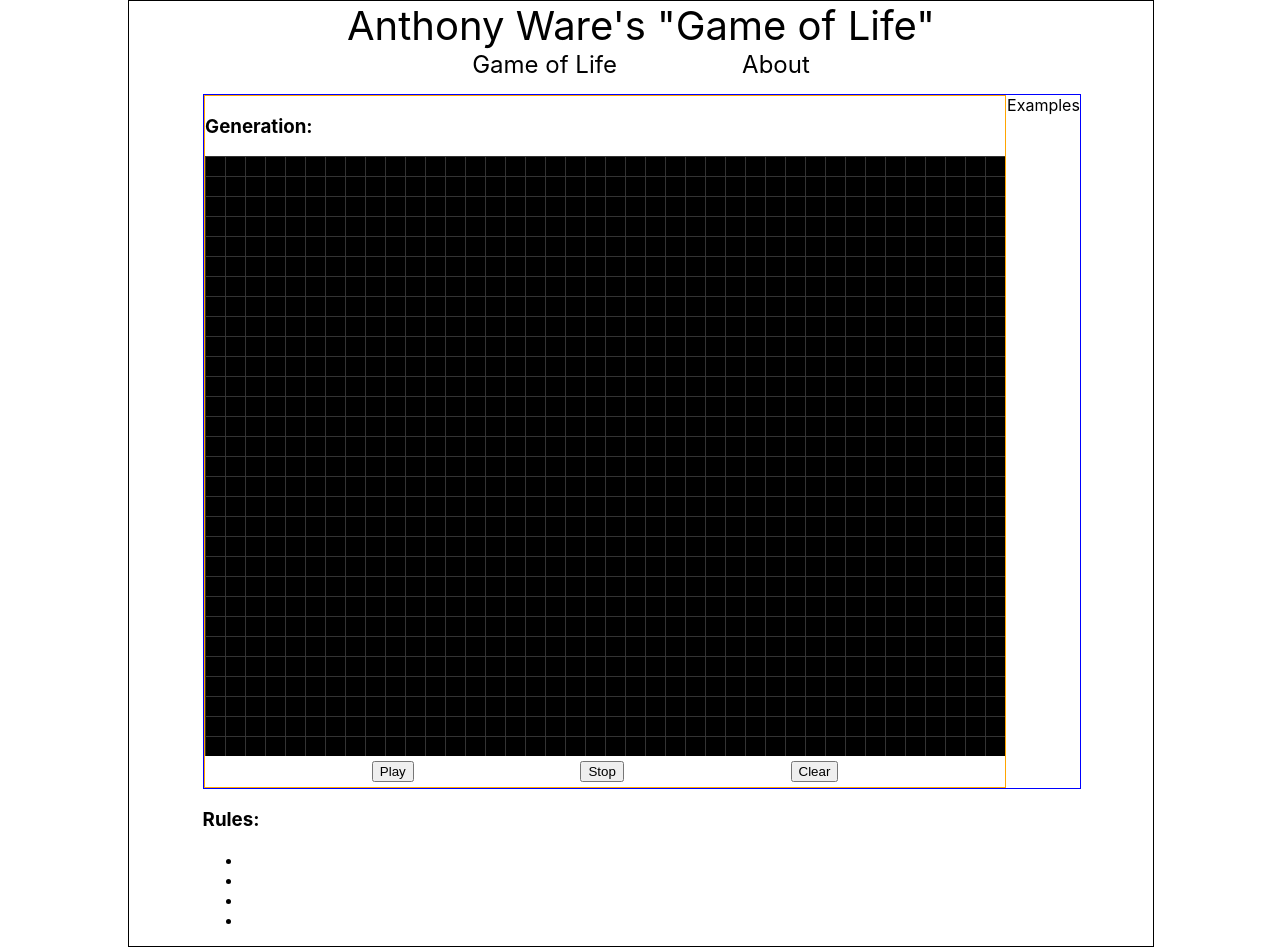
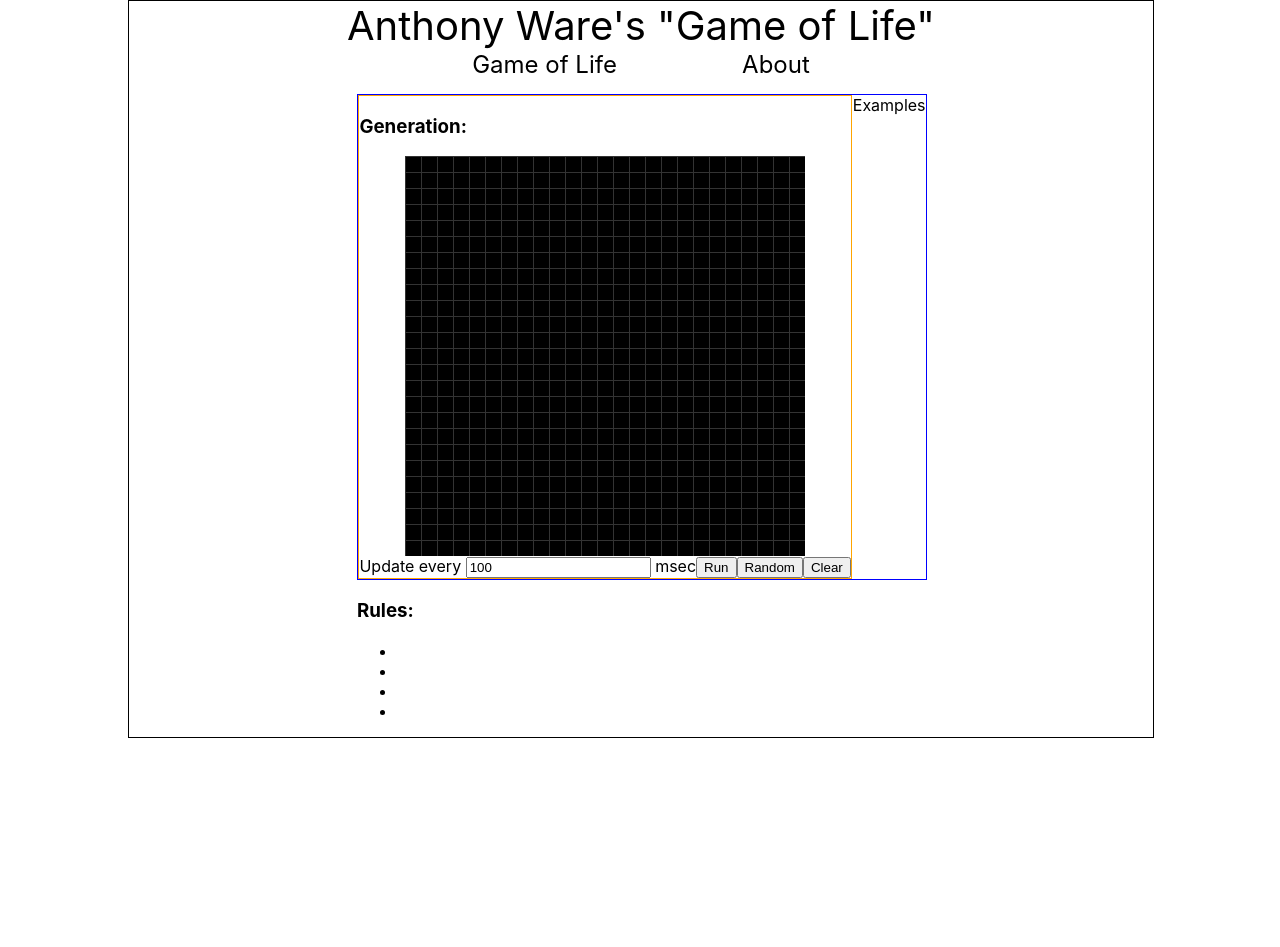
Before and after one commit to aware91/Game-of-Life, a React (Create React App) app: page / in a window 1280 px wide. After the commit the page ends 800 px from the top, so only its background shows below. Built offline with nearby package versions, Linux system fonts and the light colour scheme.

Commit message:
worked on game

```diff
--- a/src/GofL/GofL.css
+++ b/src/GofL/GofL.css
@@ -8,3 +8,5 @@
     background-color: #000;
     background-image: linear-gradient(#333 1px, transparent 1px), linear-gradient(90deg, #333 1px, transparent 1px);
 }
+
+.Cell {  background: #ccc;  position: absolute;}
--- a/src/GofL/GofL.js
+++ b/src/GofL/GofL.js
@@ -1,17 +1,198 @@
 import React from 'react';
 import './GofL.css';
 
-const CELL_SIZE = 20;
-const WIDTH = 800;
-const HEIGHT = 600;
+const CELL_SIZE = 16;
+const WIDTH = 400;
+const HEIGHT = 400;
 
-function GofLBody() {
-    return (
-        <div>
-            <div className="Board" style={{ width: WIDTH, height: HEIGHT,  backgroundSize: `${CELL_SIZE}px ${CELL_SIZE}px` }}>
+class Cell extends React.Component {
+    render() {
+        const { x, y } = this.props;
+        return (
+        <div className="Cell" style={{
+            left: `${CELL_SIZE * x + 1}px`,
+            top: `${CELL_SIZE * y + 1}px`,
+            width: `${CELL_SIZE - 1}px`,
+            height: `${CELL_SIZE - 1}px`,
+        }} />
+    );
+}}
+
+
+class GofLBody extends React.Component {
+    constructor() {
+        super();
+        this.rows = HEIGHT / CELL_SIZE;
+        this.cols = WIDTH / CELL_SIZE;
+
+        this.board = this.makeEmptyBoard();
+    }
+
+    state = {
+        cells: [],
+        isRunning: false,
+        interval: 100,
+    }
+
+    makeEmptyBoard() {
+        let board = [];
+        for (let y = 0; y < this.rows; y++) {
+            board[y] = [];
+            for (let x = 0; x < this.cols; x++) {
+                board[y][x] = false;
+            }
+        }
+
+        return board;
+    }
+
+    getElementOffset() {
+        const rect = this.boardRef.getBoundingClientRect();
+        const doc = document.documentElement;
+
+        return {
+            x: (rect.left + window.pageXOffset) - doc.clientLeft,
+            y: (rect.top + window.pageYOffset) - doc.clientTop,
+        };
+    }
+
+    makeCells() {
+        let cells = [];
+        for (let y = 0; y < this.rows; y++) {
+            for (let x = 0; x < this.cols; x++) {
+                if (this.board[y][x]) {
+                    cells.push({ x, y });
+                }
+            }
+        }
+
+        return cells;
+    }
+
+    handleClick = (event) => {
+
+        const elemOffset = this.getElementOffset();
+        const offsetX = event.clientX - elemOffset.x;
+        const offsetY = event.clientY - elemOffset.y;
+
+        const x = Math.floor(offsetX / CELL_SIZE);
+        const y = Math.floor(offsetY / CELL_SIZE);
+
+        if (x >= 0 && x <= this.cols && y >= 0 && y <= this.rows) {
+            this.board[y][x] = !this.board[y][x];
+        }
+
+        this.setState({ cells: this.makeCells() });
+    }
+
+    runGame = () => {
+        this.setState({ isRunning: true });
+        this.runIteration();
+    }
+
+    stopGame = () => {
+        this.setState({ isRunning: false });
+        if (this.timeoutHandler) {
+            window.clearTimeout(this.timeoutHandler);
+            this.timeoutHandler = null;
+        }
+    }
+
+    runIteration() {
+        let newBoard = this.makeEmptyBoard();
+
+        for (let y = 0; y < this.rows; y++) {
+            for (let x = 0; x < this.cols; x++) {
+                let neighbors = this.calculateNeighbors(this.board, x, y);
+                if (this.board[y][x]) {
+                    if (neighbors === 2 || neighbors === 3) {
+                        newBoard[y][x] = true;
+                    } else {
+                        newBoard[y][x] = false;
+                    }
+                } else {
+                    if (!this.board[y][x] && neighbors === 3) {
+                        newBoard[y][x] = true;
+                    }
+                }
+            }
+        }
+
+        this.board = newBoard;
+        this.setState({ cells: this.makeCells() });
+
+        this.timeoutHandler = window.setTimeout(() => {
+            this.runIteration();
+        }, this.state.interval);
+    }
+
+    /**
+     * Calculate the number of neighbors at point (x, y)
+     * @param {Array} board
+     * @param {int} x
+     * @param {int} y
+     */
+    calculateNeighbors(board, x, y) {
+        let neighbors = 0;
+        const dirs = [[-1, -1], [-1, 0], [-1, 1], [0, 1], [1, 1], [1, 0], [1, -1], [0, -1]];
+        for (let i = 0; i < dirs.length; i++) {
+            const dir = dirs[i];
+            let y1 = y + dir[0];
+            let x1 = x + dir[1];
+
+            if (x1 >= 0 && x1 < this.cols && y1 >= 0 && y1 < this.rows && board[y1][x1]) {
+                neighbors++;
+            }
+        }
+
+        return neighbors;
+    }
+
+    handleIntervalChange = (event) => {
+        this.setState({ interval: event.target.value });
+    }
+
+    handleClear = () => {
+        this.board = this.makeEmptyBoard();
+        this.setState({ cells: this.makeCells() });
+    }
+
+    handleRandom = () => {
+        for (let y = 0; y < this.rows; y++) {
+            for (let x = 0; x < this.cols; x++) {
+                this.board[y][x] = (Math.random() >= 0.5);
+            }
+        }
+
+        this.setState({ cells: this.makeCells() });
+    }
+
+    render() {
+        const { cells, interval, isRunning } = this.state;
+        return (
+            <div>
+                <div className="Board"
+                    style={{ width: WIDTH, height: HEIGHT, backgroundSize: `${CELL_SIZE}px ${CELL_SIZE}px`}}
+                    onClick={this.handleClick}
+                    ref={(n) => { this.boardRef = n; }}>
+
+                    {cells.map(cell => (
+                        <Cell x={cell.x} y={cell.y} key={`${cell.x},${cell.y}`}/>
+                    ))}
+                </div>
+
+                <div className="controls">
+                    Update every <input value={this.state.interval} onChange={this.handleIntervalChange} /> msec
+                    {isRunning ?
+                        <button className="button" onClick={this.stopGame}>Stop</button> :
+                        <button className="button" onClick={this.runGame}>Run</button>
+                    }
+                    <button className="button" onClick={this.handleRandom}>Random</button>
+                    <button className="button" onClick={this.handleClear}>Clear</button>
+                </div>
             </div>
-        </div>
-    )
-};
+        );
+    }
+}
 
 export default GofLBody;
--- a/src/body/mainBody.js
+++ b/src/body/mainBody.js
@@ -9,11 +9,6 @@ function mainBody() {
             <div className='goflBody'>
                 <h3>Generation: </h3>
                 <GofLBody />
-                <div className='goflButtons'>
-                    <button>Play</button>
-                    <button>Stop</button>
-                    <button>Clear</button>
-                </div>
             </div>
             <Examples />
         </div>
```
